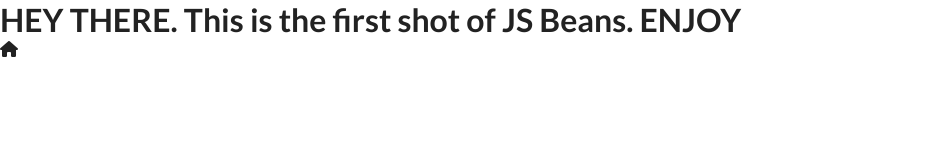
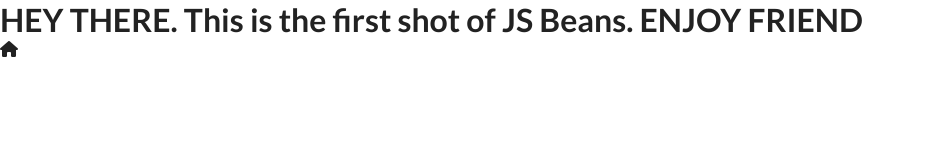
Before and after one commit to colinnguyen95/JS-Beans, a plain HTML site: page index.html in a window 1280 px wide. Shown: the whole page, without its empty margins (0-925 px from the left). Drawn offline with Linux system fonts and the light colour scheme.

Commit message:
testing deploy

```diff
--- a/index.html
+++ b/index.html
@@ -9,7 +9,7 @@
     <script src="https://kit.fontawesome.com/a1df48f05b.js" crossorigin="anonymous"></script>
 </head>
 <body>
-    <h1>HEY THERE. This is the first shot of JS Beans. ENJOY</h1>
+    <h1>HEY THERE. This is the first shot of JS Beans. ENJOY FRIEND</h1>
     <i class="fas fa-home"></i>
     <script src="app.js"></script>
 </body>
```
